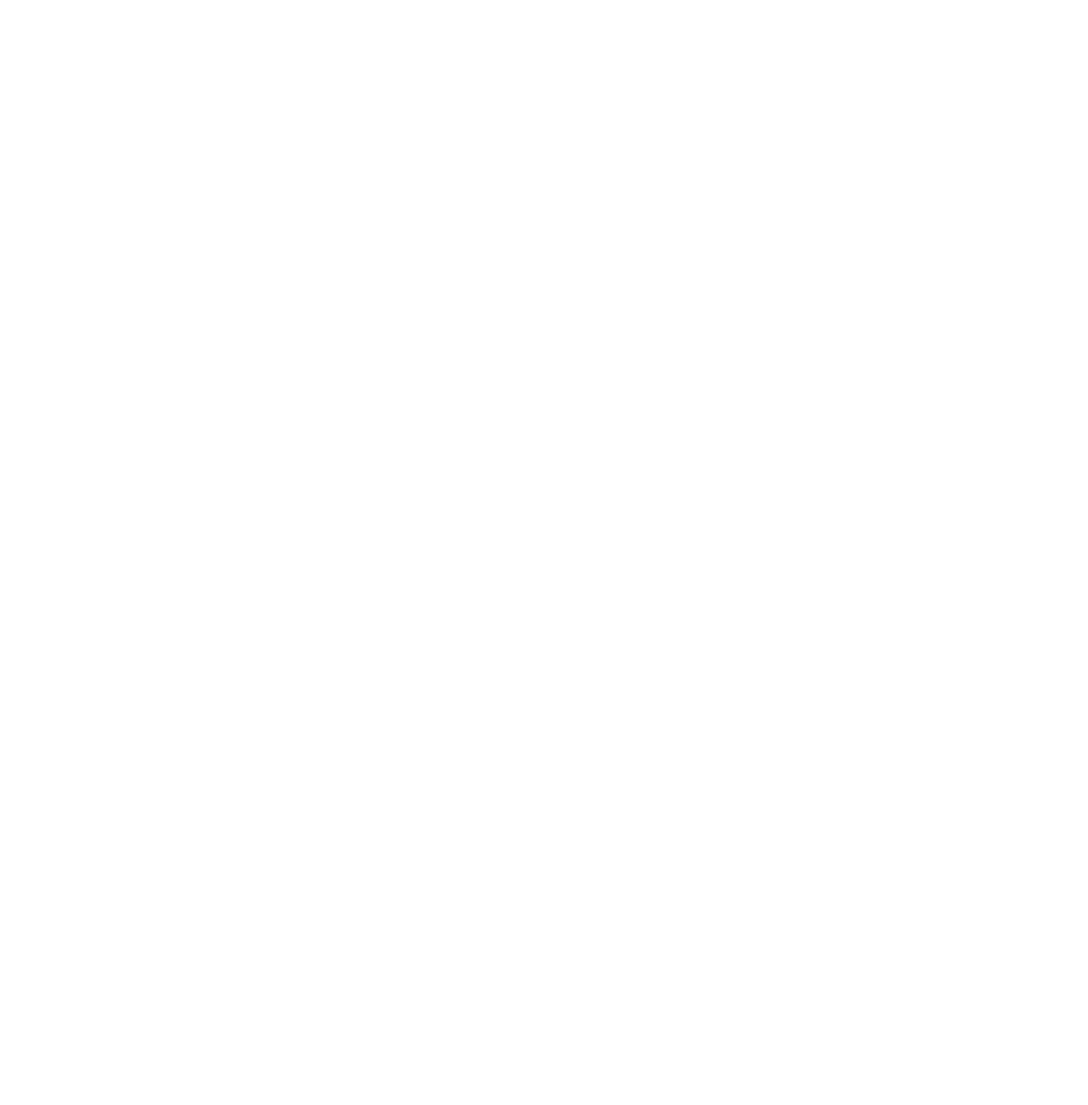
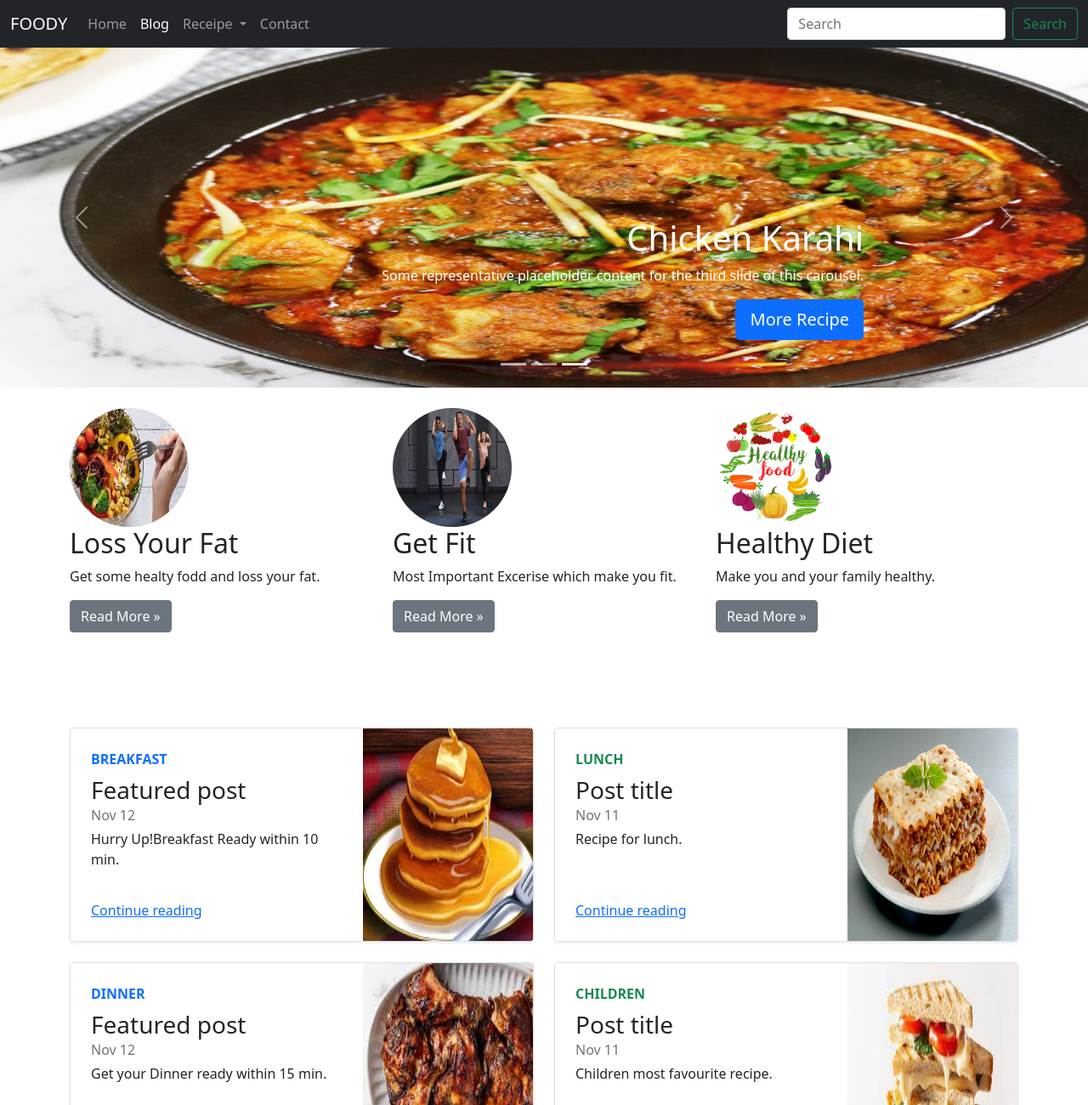
Before and after one commit to MuhammadHunzalahShakeel/FoodBlog, a plain HTML site: page blog.html in a window 1280 px wide. Shown: the top 1300 px of the page at 85% size. Before the commit the page ends 800 px from the top, so only its background shows below. Drawn offline with nearby package versions, Linux system fonts and the light colour scheme.

Commit message:
Complete the blog page

```diff
--- a/blog.html
+++ b/blog.html
@@ -0,0 +1,232 @@
+<!doctype html>
+<html lang="en">
+  <head>
+    <!-- Required meta tags -->
+    <meta charset="utf-8">
+    <meta name="viewport" content="width=device-width, initial-scale=1">
+
+    <!-- Bootstrap CSS -->
+    <link href="https://cdn.jsdelivr.net/npm/bootstrap@5.1.3/dist/css/bootstrap.min.css" rel="stylesheet" integrity="sha384-1BmE4kWBq78iYhFldvKuhfTAU6auU8tT94WrHftjDbrCEXSU1oBoqyl2QvZ6jIW3" crossorigin="anonymous">
+    <link rel="stylesheet" href="style.css">
+
+    <title>Food Blog</title>
+  </head>
+  <body>
+
+        <nav class="navbar navbar-expand-lg navbar navbar-dark bg-dark">
+            <div class="container-fluid">
+              <a class="navbar-brand" href="#">FOODY</a>
+              <button class="navbar-toggler" type="button" data-bs-toggle="collapse" data-bs-target="#navbarSupportedContent" aria-controls="navbarSupportedContent" aria-expanded="false" aria-label="Toggle navigation">
+                <span class="navbar-toggler-icon"></span>
+              </button>
+              <div class="collapse navbar-collapse" id="navbarSupportedContent">
+                <ul class="navbar-nav me-auto mb-2 mb-lg-0">
+                  <li class="nav-item">
+                    <a class="nav-link"  href="index.html">Home</a>
+                  </li>
+                  <li class="nav-item">
+                    <a class="nav-link active" aria-current="page" href="blog.html">Blog</a>
+                  </li>
+                  <li class="nav-item dropdown">
+                    <a class="nav-link dropdown-toggle" href="recipe.html" id="navbarDropdown" role="button" data-bs-toggle="dropdown" aria-expanded="false">
+                      Receipe
+                    </a>
+                    <ul class="dropdown-menu" aria-labelledby="navbarDropdown">
+                      <li><a class="dropdown-item" href="breakfast.html">Breakfast</a></li>
+                      <li><a class="dropdown-item" href="lunch.html">Lunch</a></li>
+                      <li><a class="dropdown-item" href="dinner.html">Dinner</a></li>
+                      <li><hr class="dropdown-divider"></li>
+                      <li><a class="dropdown-item" href="all.html">All</a></li>
+                    </ul>
+                  </li>
+                  <li class="nav-item">
+                    <a class="nav-link" href="contact.html">Contact</a>
+                  </li>
+                </ul>
+                <form class="d-flex">
+                  <input class="form-control me-2" type="search" placeholder="Search" aria-label="Search">
+                  <button class="btn btn-outline-success" type="submit">Search</button>
+                </form>
+              </div>
+            </div>
+          </nav>
+          <!-- <div class="container">
+
+              <h1>FOOD BLOG</h1>
+
+          </div>
+           -->
+          <div id="myCarousel" class="carousel slide" data-bs-ride="carousel">
+            <div class="carousel-indicators">
+              <button type="button" data-bs-target="#myCarousel" data-bs-slide-to="0" class="" aria-label="Slide 1"></button>
+              <button type="button" data-bs-target="#myCarousel" data-bs-slide-to="1" aria-label="Slide 2" class=""></button>
+              <button type="button" data-bs-target="#myCarousel" data-bs-slide-to="2" aria-label="Slide 3" class="active" aria-current="true"></button>
+            </div>
+            <div class="carousel-inner">
+              <div class="carousel-item">
+               <img src="img/shawrma.jpg" class="bd-placeholder-img" width="1400px" height="400px" alt="">
+
+                <div class="container">
+                  <div class="carousel-caption text-start">
+                    <h1>New Receipe</h1>
+                    <p>Some representative placeholder content for the first slide of the carousel.</p>
+                    <p><a class="btn btn-lg btn-primary" href="#">Sign up today</a></p>
+                  </div>
+                </div>
+              </div>
+              <div class="carousel-item">
+                <img src="img/sandwich.jpg" class="bd-placeholder-img" width="1400px" height="400px" alt="">
+
+                <div class="container">
+                  <div class="carousel-caption">
+                    <h1>Chicken sandwich</h1>
+                    <p>Some representative placeholder content for the second slide of the carousel.</p>
+                    <p><a class="btn btn-lg btn-primary" href="#">Learn more</a></p>
+                  </div>
+                </div>
+              </div>
+              <div class="carousel-item active">
+                <img src="img/chickenkarahi.jpg" class="bd-placeholder-img" width="1400px" height="400px" alt="">
+
+                <div class="container">
+                  <div class="carousel-caption text-end">
+                    <h1>Chicken Karahi</h1>
+                    <p>Some representative placeholder content for the third slide of this carousel.</p>
+                    <p><a class="btn btn-lg btn-primary" href="#">More Recipe</a></p>
+                  </div>
+                </div>
+              </div>
+            </div>
+            <button class="carousel-control-prev" type="button" data-bs-target="#myCarousel" data-bs-slide="prev">
+              <span class="carousel-control-prev-icon" aria-hidden="true"></span>
+              <span class="visually-hidden">Previous</span>
+            </button>
+            <button class="carousel-control-next" type="button" data-bs-target="#myCarousel" data-bs-slide="next">
+              <span class="carousel-control-next-icon" aria-hidden="true"></span>
+              <span class="visually-hidden">Next</span>
+            </button>
+          </div>
+
+          <div class="container my-4">
+            <div class="row">
+                <div class="col-lg-4">
+                  <img class="bd-placeholder-img rounded-circle" width="140" height="140" src="img/diet.jpg" alt="">
+
+                  <h2>Loss Your Fat</h2>
+                  <p>Get some healty fodd and  loss your fat.</p>
+                  <p><a class="btn btn-secondary" href="#">Read More »</a></p>
+                </div>
+                <div class="col-lg-4">
+                    <img class="bd-placeholder-img rounded-circle" width="140" height="140" src="img/fit.jpg" alt="">
+
+                  <h2>Get Fit</h2>
+                  <p>Most Important Excerise which make you fit.</p>
+                  <p><a class="btn btn-secondary" href="#">Read More »</a></p>
+                </div>
+                <div class="col-lg-4">
+                    <img class="bd-placeholder-img rounded-circle" width="140" height="140" src="img/healthy.jpg" alt="">
+
+                  <h2>Healthy Diet</h2>
+                  <p>Make you and your family healthy.</p>
+                  <p><a class="btn btn-secondary" href="#">Read More »</a></p>
+                </div>
+              </div>
+          </div>
+<br><br>
+          <div class="container my-4">
+            <div class="row mb-2">
+                <div class="col-md-6">
+                  <div class="row g-0 border rounded overflow-hidden flex-md-row mb-4 shadow-sm h-md-250 position-relative">
+                    <div class="col p-4 d-flex flex-column position-static">
+                      <strong class="d-inline-block mb-2 text-primary">BREAKFAST</strong>
+                      <h3 class="mb-0">Featured post</h3>
+                      <div class="mb-1 text-muted">Nov 12</div>
+                      <p class="card-text mb-auto">Hurry Up!Breakfast Ready within 10 min.</p>
+                      <a href="#" class="stretched-link">Continue reading</a>
+                    </div>
+                    <div class="col-auto d-none d-lg-block">
+                        <img class="bd-placeholder-img" width="200" height="250" src="img/pancake.jpg" alt="">
+
+                    </div>
+                  </div>
+                </div>
+                <div class="col-md-6">
+                  <div class="row g-0 border rounded overflow-hidden flex-md-row mb-4 shadow-sm h-md-250 position-relative">
+                    <div class="col p-4 d-flex flex-column position-static">
+                      <strong class="d-inline-block mb-2 text-success">LUNCH</strong>
+                      <h3 class="mb-0">Post title</h3>
+                      <div class="mb-1 text-muted">Nov 11</div>
+                      <p class="mb-auto">Recipe for lunch.</p>
+                      <a href="#" class="stretched-link">Continue reading</a>
+                    </div>
+                    <div class="col-auto d-none d-lg-block">
+                        <img class="bd-placeholder-img" width="200" height="250" src="img/lasagna.jpg" alt="">
+
+                    </div>
+                  </div>
+                </div>
+                <div class="col-md-6">
+                    <div class="row g-0 border rounded overflow-hidden flex-md-row mb-4 shadow-sm h-md-250 position-relative">
+                      <div class="col p-4 d-flex flex-column position-static">
+                        <strong class="d-inline-block mb-2 text-primary">DINNER</strong>
+                        <h3 class="mb-0">Featured post</h3>
+                        <div class="mb-1 text-muted">Nov 12</div>
+                        <p class="card-text mb-auto">Get your Dinner ready within 15 min.</p>
+                        <a href="#" class="stretched-link">Continue reading</a>
+                      </div>
+                      <div class="col-auto d-none d-lg-block">
+                        <img class="bd-placeholder-img" width="200" height="250" src="img/grilledchicken.jpg" alt="">
+
+                      </div>
+                    </div>
+                  </div>
+                  <div class="col-md-6">
+                    <div class="row g-0 border rounded overflow-hidden flex-md-row mb-4 shadow-sm h-md-250 position-relative">
+                      <div class="col p-4 d-flex flex-column position-static">
+                        <strong class="d-inline-block mb-2 text-success">CHILDREN</strong>
+                        <h3 class="mb-0">Post title</h3>
+                        <div class="mb-1 text-muted">Nov 11</div>
+                        <p class="mb-auto">Children most favourite recipe.</p>
+                        <a href="#" class="stretched-link">Continue reading</a>
+                      </div>
+                      <div class="col-auto d-none d-lg-block">
+                        <img class="bd-placeholder-img" width="200" height="250" src="img/sandwich.jpg" alt="">
+
+                      </div>
+                    </div>
+                  </div>
+              </div>
+          </div>
+
+
+
+
+
+        <div class="footer-basic">
+          <footer>
+              <div class="social"><a href="icon/fb.png"><i class="icon ion-social-instagram"></i></a><a href="icon/fb.jpg"><i class="icon ion-social-snapchat"></i></a><a href="#"><i class="icon ion-social-twitter"></i></a><a href="icon/fb.png"><i class="icon ion-social-facebook"></i></a></div>
+              <ul class="list-inline">
+                  <li class="list-inline-item" ><a href="#">Home</a></li>
+                  <li class="list-inline-item"><a href="#">Services</a></li>
+                  <li class="list-inline-item"><a href="#">About</a></li>
+                  <li class="list-inline-item"><a href="#">Terms</a></li>
+                  <li class="list-inline-item"><a href="#">Privacy Policy</a></li>
+              </ul>
+              <p class="copyright">Company Name © 2018</p>
+          </footer>
+      </div>
+      <script src="https://cdnjs.cloudflare.com/ajax/libs/jquery/3.2.1/jquery.min.js"></script>
+      <script src="https://cdnjs.cloudflare.com/ajax/libs/twitter-bootstrap/4.1.3/js/bootstrap.bundle.min.js"></script>
+
+    <!-- Optional JavaScript; choose one of the two! -->
+
+    <!-- Option 1: Bootstrap Bundle with Popper -->
+    <script src="https://cdn.jsdelivr.net/npm/bootstrap@5.1.3/dist/js/bootstrap.bundle.min.js" integrity="sha384-ka7Sk0Gln4gmtz2MlQnikT1wXgYsOg+OMhuP+IlRH9sENBO0LRn5q+8nbTov4+1p" crossorigin="anonymous"></script>
+
+    <!-- Option 2: Separate Popper and Bootstrap JS -->
+    <!--
+    <script src="https://cdn.jsdelivr.net/npm/@popperjs/core@2.10.2/dist/umd/popper.min.js" integrity="sha384-7+zCNj/IqJ95wo16oMtfsKbZ9ccEh31eOz1HGyDuCQ6wgnyJNSYdrPa03rtR1zdB" crossorigin="anonymous"></script>
+    <script src="https://cdn.jsdelivr.net/npm/bootstrap@5.1.3/dist/js/bootstrap.min.js" integrity="sha384-QJHtvGhmr9XOIpI6YVutG+2QOK9T+ZnN4kzFN1RtK3zEFEIsxhlmWl5/YESvpZ13" crossorigin="anonymous"></script>
+    -->
+  </body>
+</html>
```
Also changed, not shown: contact.html (+87 -0 lines), index.html (+1 -1 lines), img/diet.jpg (added), img/fit.jpg (added), img/healthy.jpg (added).
